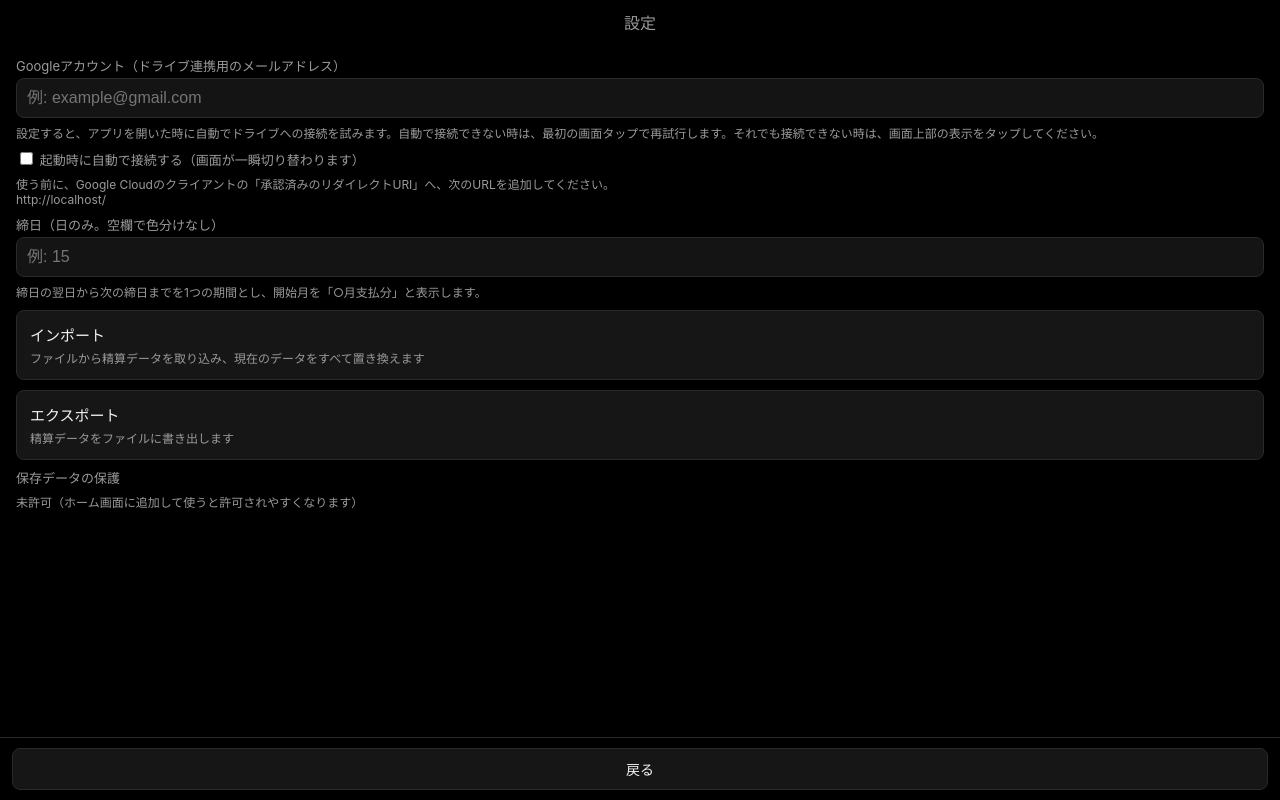
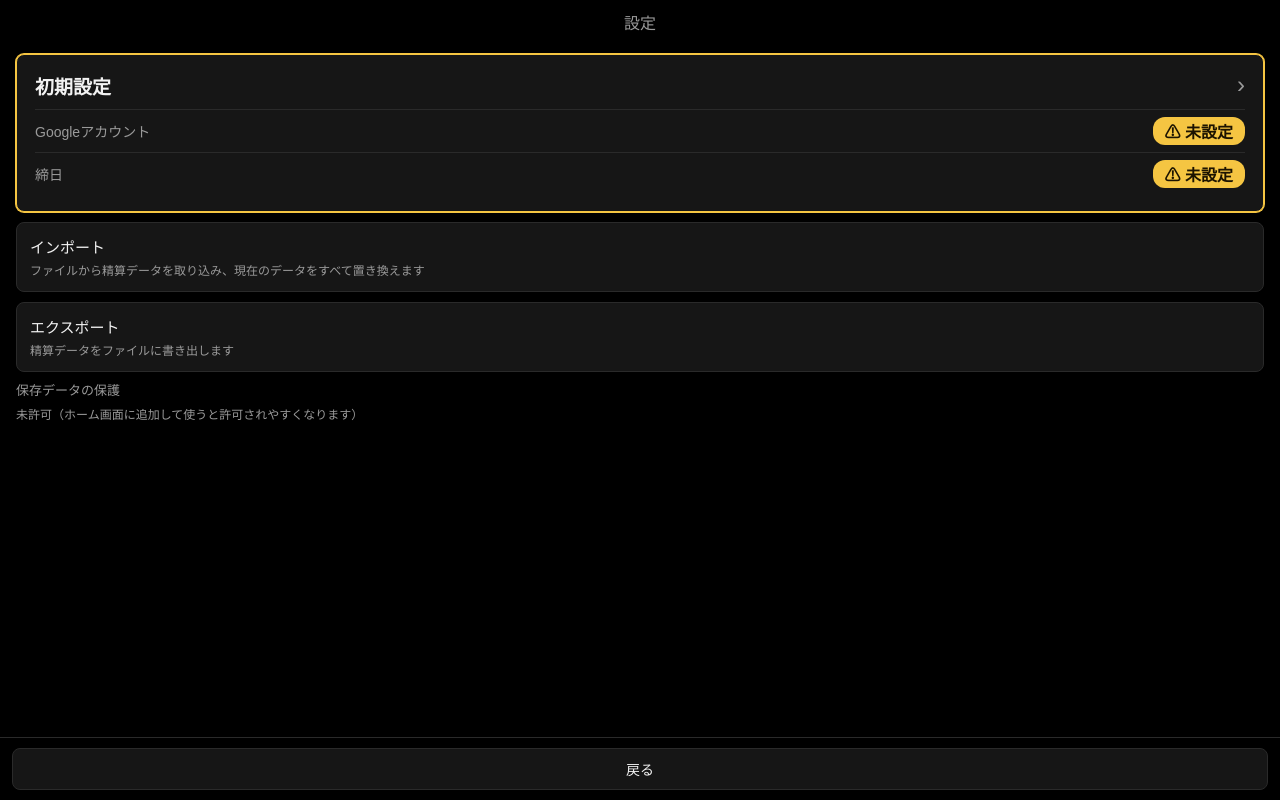
Before and after one commit to greenwave25/seisanlist, a plain HTML site: page index.html in a window 1280 px wide. Both pictures are taken after a click on the button 740 px from the left and 761 px from the top of the page. Drawn offline with Linux system fonts and the light colour scheme.

Commit message:
Add files via upload

```diff
--- a/index.html
+++ b/index.html
@@ -126,6 +126,18 @@ body{padding-top:var(--hh)}
 #dlg{z-index:35}
 #toast{z-index:36}
 #load{z-index:40}
+#init{position:fixed;inset:0;background:var(--bg);display:none;flex-direction:column;padding-top:env(safe-area-inset-top,0px);padding-bottom:env(safe-area-inset-bottom,0px);z-index:25}
+#init.show{display:flex}
+#init .form{order:1}
+#init .bar{order:2;border-top:1px solid var(--line);border-bottom:none}
+.initbtn{padding:16px 18px;margin-top:6px}
+.initbtn.warn{border-color:var(--acc);box-shadow:0 0 0 1px var(--acc)}
+.itl{display:flex;justify-content:space-between;align-items:center;font-size:19px;font-weight:700;margin-bottom:10px}
+.chev{color:var(--sub);font-size:24px;font-weight:400}
+.irow{display:flex;justify-content:space-between;align-items:center;gap:12px;padding:7px 0;border-top:1px solid var(--line)}
+.ik{color:var(--sub);font-size:14px;flex:none}
+.iv{font-size:16px;font-weight:600;color:var(--fg);text-align:right;min-width:0;overflow:hidden;text-overflow:ellipsis;white-space:nowrap}
+.iv.unset{color:#1c1300;background:var(--acc);border-radius:12px;padding:2px 12px;font-weight:800;flex:none}
 input[type=email]{width:100%;padding:8px 10px;height:40px;font-size:16px;background:#141414;color:var(--fg);border:1px solid var(--line);border-radius:8px;-webkit-appearance:none;appearance:none;-webkit-user-select:text;user-select:text}
 .bh{display:flex;align-items:center}
 .gs{margin-left:auto;padding:1px 9px;font-size:12px;font-weight:700;color:#111;background:rgba(0,0,0,.12);border:1px solid rgba(0,0,0,.45);border-radius:12px;font-family:inherit}
@@ -180,6 +192,17 @@ input[type=email]{width:100%;padding:8px 10px;height:40px;font-size:16px;backgro
 </div>
 <div id="toast"></div>
 <div id="set"><div class="bar"><button id="sback">戻る</button></div><div class="shead">設定</div><div class="form">
+<button class="sbtn initbtn" id="initBtn" type="button">
+<div class="itl"><span>初期設定</span><span class="chev">›</span></div>
+<div class="irow"><span class="ik">Googleアカウント</span><span class="iv" id="iv1"></span></div>
+<div class="irow"><span class="ik">締日</span><span class="iv" id="iv2"></span></div>
+</button>
+<button class="sbtn" id="imp">インポート<small>ファイルから精算データを取り込み、現在のデータをすべて置き換えます</small></button>
+<button class="sbtn" id="exp">エクスポート<small>精算データをファイルに書き出します</small></button>
+<label class="f">保存データの保護</label><div class="hint" id="pst">確認中…</div>
+<input type="file" id="file" accept=".json,.dat,.txt,application/json,text/plain" hidden>
+</div></div>
+<div id="init"><div class="bar"><button id="iback">戻る</button></div><div class="shead">初期設定</div><div class="form">
 <label class="f">Googleアカウント（ドライブ連携用のメールアドレス）</label><input type="email" id="acct" placeholder="例: example@gmail.com" autocomplete="off" autocapitalize="off">
 <div class="hint">設定すると、アプリを開いた時に自動でドライブへの接続を試みます。自動で接続できない時は、最初の画面タップで再試行します。それでも接続できない時は、画面上部の表示をタップしてください。</div>
 <label class="f"><input type="checkbox" id="autoR"> 起動時に自動で接続する（画面が一瞬切り替わります）</label>
@@ -187,10 +210,6 @@ input[type=email]{width:100%;padding:8px 10px;height:40px;font-size:16px;backgro
 <div class="hint" id="rdlast"></div>
 <label class="f">締日（日のみ。空欄で色分けなし）</label><input type="number" id="cl" inputmode="numeric" min="1" max="31" placeholder="例: 15">
 <div class="hint">締日の翌日から次の締日までを1つの期間とし、開始月を「○月支払分」と表示します。</div>
-<button class="sbtn" id="imp">インポート<small>ファイルから精算データを取り込み、現在のデータをすべて置き換えます</small></button>
-<button class="sbtn" id="exp">エクスポート<small>精算データをファイルに書き出します</small></button>
-<label class="f">保存データの保護</label><div class="hint" id="pst">確認中…</div>
-<input type="file" id="file" accept=".json,.dat,.txt,application/json,text/plain" hidden>
 </div></div>
 <div id="dlg"><div class="dbox"><div id="dm"></div><div class="dbtn"><button id="dn">キャンセル</button><button id="dy">はい</button></div></div></div>
 <div id="load"><div id="lt">データを読み込み中…</div><div class="pg"><i id="pgi"></i></div></div>
@@ -278,7 +297,7 @@ function bandHtml(L,f){
   flush();return out;
 }
 // 設定・インポート/エクスポート
-$("gear").onclick=()=>{$("cl").value=closing||"";$("acct").value=acct;$("pst").textContent=persistState;reqPersist();$("autoR").checked=autoOn();$("ruri").textContent=REDIRECT_URI;$("rdlast").textContent=rdLast();$("set").classList.add("show");dstat()};
+$("gear").onclick=()=>{$("cl").value=closing||"";$("acct").value=acct;$("pst").textContent=persistState;reqPersist();fillInit();updInit();$("set").classList.add("show");dstat()};
 $("sback").onclick=()=>$("set").classList.remove("show");
 $("cl").onchange=()=>{const v=parseInt($("cl").value,10);
   if($("cl").value!==""&&!(v>=1&&v<=31)){toast("締日は1〜31で入力してください");$("cl").value=closing||"";return}
@@ -419,6 +438,15 @@ function startDrive(){
   if(ls("seisan:rdp")==="1"){ls("seisan:rdp",null);ls("seisan:auto","");ls("seisan:rdlast","Googleの画面から戻れませんでした（リダイレクトURIの設定を確認してください）。自動接続をオフにしました")}
   else if(autoOn()&&(acct||wasConn())&&canAuto()){redirectLogin();return}
   if(acct||wasConn())connect(true,false)}
+function updInit(){
+  const e1=$("iv1"),e2=$("iv2"),u1=!acct,u2=!closing;
+  e1.textContent=u1?"⚠ 未設定":acct;e1.className="iv"+(u1?" unset":"");
+  e2.textContent=u2?"⚠ 未設定":closing+"日";e2.className="iv"+(u2?" unset":"");
+  $("initBtn").className="sbtn initbtn"+((u1||u2)?" warn":"")}
+function fillInit(){$("acct").value=acct;$("cl").value=closing||"";$("autoR").checked=autoOn();$("ruri").textContent=REDIRECT_URI;$("rdlast").textContent=rdLast()}
+$("initBtn").onclick=()=>{fillInit();$("init").classList.add("show")};
+$("iback").onclick=()=>{$("init").classList.remove("show");updInit()};
+$("cl").addEventListener("change",updInit);$("acct").addEventListener("change",updInit);
 let persistState="確認中…";
 async function reqPersist(){
   try{
@@ -455,6 +483,7 @@ function initFold(){fold=new Set();if(!closing)return;const u={};data.forEach(x=
 initFold();
 list.addEventListener("click",e=>{const g=e.target.closest(".gs");if(g){const k=g.dataset.k;gs[k]=gs[k]==="d"?"a":"d";try{localStorage.setItem("seisan:gs",JSON.stringify(gs))}catch(x){}render();return}const h=e.target.closest(".bh");if(!h)return;const k=+h.dataset.k;fold.has(k)?fold.delete(k):fold.add(k);render()});
 loadTok();handleReturn();
+updInit();
 render();
 startDrive();
 reqPersist();
```
